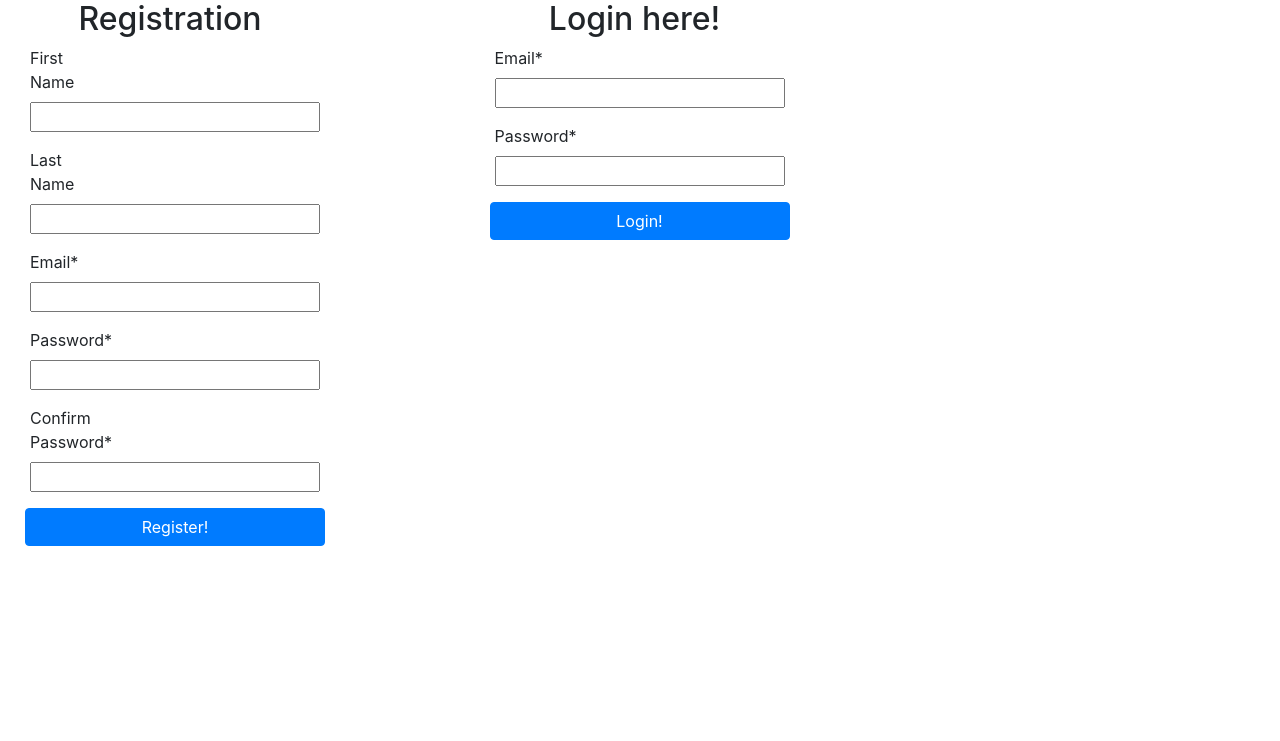
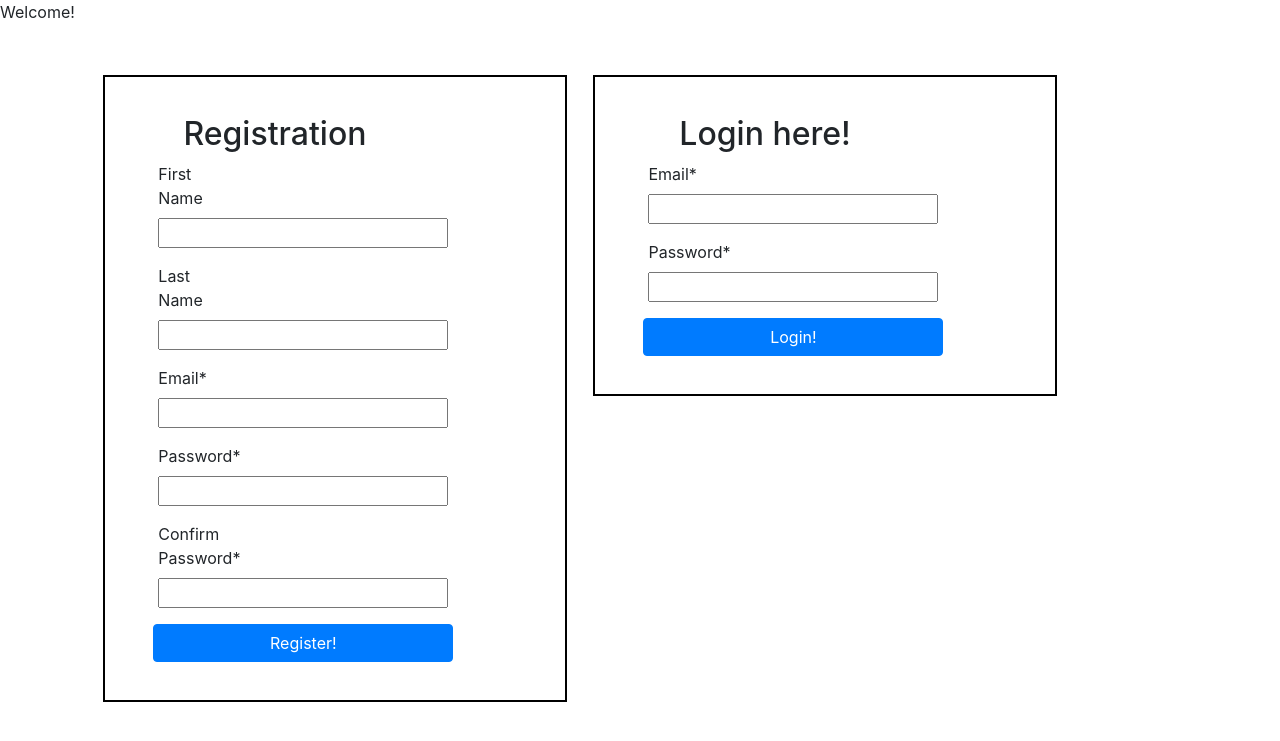
Before and after one commit to NeverTooOldToLearnCoding/theWall, a Flask app: page / in a window 1280 px wide. Shown: the top 741 px of the page. Run offline with Flask 2, Linux system fonts and the light colour scheme; some libraries are stand-ins or nearby versions.

Commit message:
new update

```diff
--- a/templates/index.html
+++ b/templates/index.html
@@ -15,11 +15,18 @@
 
 <style type="text/css">
 
+
+
 .container{
+
 	width: 460px;
 	vertical-align: top;
 	display: inline-block;
-
+	outline: 2px solid black;
+	height:500%;
+	padding: 3%;
+	margin-left:2%;
+	margin-top: 6%;
 }
 
 
@@ -55,6 +62,8 @@ label{
 </style>
 
 <body>
+
+Welcome!
 
 {% with messages = get_flashed_messages(category_filter=['flashlogout']) %}
 {% if messages %}
```
